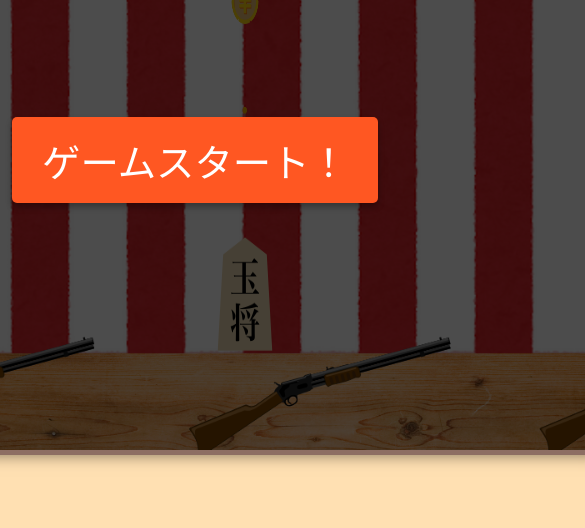
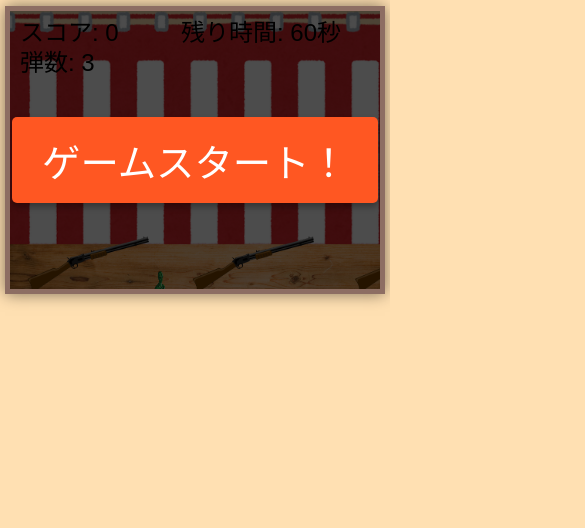
Before and after one commit to MSTakeshi/-20250725_shootinggallery, a plain HTML site: page index.html in a window 390 px wide. Shown: the part 316-844 px from the top of the page, 585 px wide, since content can reach past the window. Drawn offline with Linux system fonts and the light colour scheme.

Commit message:
Adjust game screen for mobile landscape view

```diff
--- a/index.html
+++ b/index.html
@@ -9,7 +9,7 @@
 <body>
     <h1>夏祭り射的ゲーム</h1>
     <div id="gameContainer">
-        <canvas id="gameCanvas" width="800" height="600"></canvas>
+        <canvas id="gameCanvas"></canvas>
         <div id="startButtonContainer">
             <button id="startButton">ゲームスタート！</button>
         </div>
--- a/script.js
+++ b/script.js
@@ -1,5 +1,6 @@
 const canvas = document.getElementById('gameCanvas');
 const ctx = canvas.getContext('2d');
+const gameContainer = document.getElementById('gameContainer'); // gameContainer を取得
 const startButton = document.getElementById('startButton');
 const restartButton = document.getElementById('restartButton');
 const startButtonContainer = document.getElementById('startButtonContainer');
@@ -319,6 +320,19 @@ canvas.addEventListener('mousedown', (event) => {
 });
 
 // 初期化処理
+// キャンバスのサイズをコンテナに合わせて調整する関数
+function resizeCanvas() {
+    canvas.width = gameContainer.clientWidth;
+    canvas.height = gameContainer.clientHeight;
+    // キャンバスサイズ変更後にゲームの描画を更新
+    if (gameRunning) {
+        drawGame();
+    } else {
+        initGame(); // ゲームが実行中でない場合は初期画面を再描画
+    }
+}
+
+// 初期化処理
 function initialize() {
     // ボタンを無効化し、ローディングメッセージを表示
     startButton.disabled = true;
@@ -329,8 +343,12 @@ function initialize() {
         // ボタンを有効化し、テキストを戻す
         startButton.disabled = false;
         startButton.textContent = 'ゲームスタート！';
+        resizeCanvas(); // 画像ロード後にキャンバスサイズを初期設定
         initGame();
     });
 }
 
+// ウィンドウのリサイズ時にキャンバスサイズを調整
+window.addEventListener('resize', resizeCanvas);
+
 initialize();
--- a/style.css
+++ b/style.css
@@ -18,11 +18,30 @@ h1 {
 
 #gameContainer {
     position: relative;
-    width: 800px;
-    height: 600px;
+    width: 100%; /* 親要素の幅いっぱいに広がるように */
+    max-width: 800px; /* 元のデザインの最大幅 */
+    aspect-ratio: 4 / 3; /* 4:3のアスペクト比を維持 (800/600) */
     border: 5px solid #8d6e63; /* 木目調の枠 */
     box-shadow: 0 0 15px rgba(0, 0, 0, 0.5); /* 影をつけて浮き上がらせる */
     overflow: hidden; /* はみ出た要素を隠す */
+}
+
+/* モバイルの横向き（landscape）の場合 */
+@media screen and (orientation: landscape) {
+    #gameContainer {
+        max-height: 90vh; /* ビューポートの高さの90%に制限 */
+        max-width: calc(90vh * 4 / 3); /* 高さに合わせて幅を計算し、アスペクト比を維持 */
+        width: auto; /* 幅はmax-widthに調整させる */
+    }
+}
+
+/* モバイルの縦向き（portrait）または小さい画面の場合 */
+@media screen and (max-width: 800px) {
+    #gameContainer {
+        width: 95vw; /* ビューポートの幅の95%を使用（余白のため） */
+        max-width: 95vw;
+        height: auto; /* アスペクト比に基づいて高さを自動調整 */
+    }
 }
 
 canvas {
```
